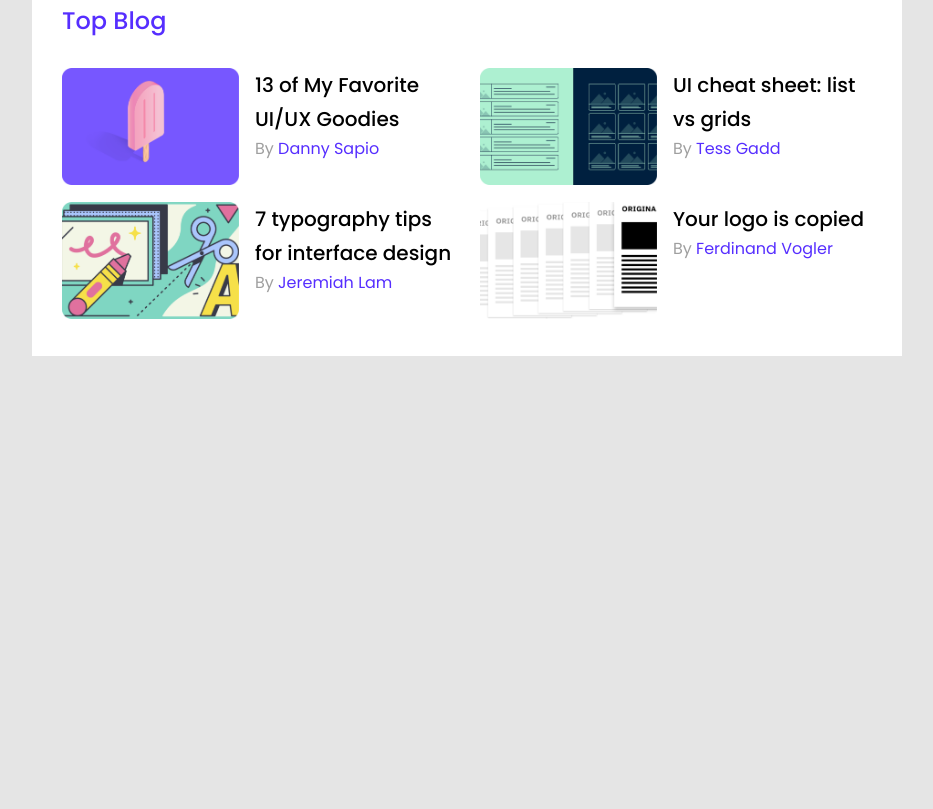
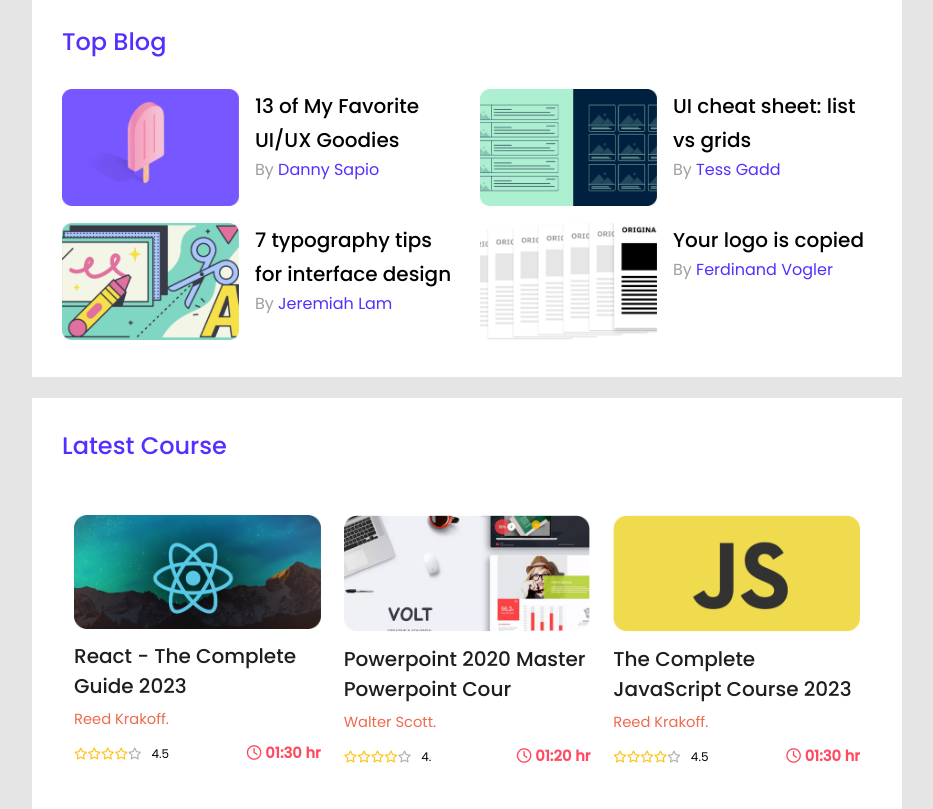
Before and after one commit to abumotaleb99/leader-board, a plain HTML site: page index.html in a window 1280 px wide. Shown: the part 306-1115 px from the top of the page, without its empty margins (173-1106 px from the left). Before the commit the page ends 800 px from the top, so only its background shows below. Drawn offline with Linux system fonts and the light colour scheme.

Commit message:
added latest courses

```diff
--- a/index.html
+++ b/index.html
@@ -5,7 +5,15 @@
     <meta http-equiv="X-UA-Compatible" content="IE=edge" />
     <meta name="viewport" content="width=device-width, initial-scale=1.0" />
     <title>Leader Board</title>
-    <!-- CSS link -->
+    <!-- Font Awesome Link -->
+    <link
+      rel="stylesheet"
+      href="https://cdnjs.cloudflare.com/ajax/libs/font-awesome/6.2.1/css/all.min.css"
+      integrity="sha512-MV7K8+y+gLIBoVD59lQIYicR65iaqukzvf/nwasF0nqhPay5w/9lJmVM2hMDcnK1OnMGCdVK+iQrJ7lzPJQd1w=="
+      crossorigin="anonymous"
+      referrerpolicy="no-referrer"
+    />
+    <!-- CSS Link -->
     <link rel="stylesheet" href="styles/style.css" />
   </head>
   <body>
@@ -93,6 +101,89 @@
         </div>
       </section>
       <!-- Top Player and Top Blog Section End -->
+
+      <!-- Latest Course Section Start -->
+      <section class="container">
+        <div class="latest-courses">
+          <h2 class="section-title">Latest Course</h2>
+          <div class="courses">
+            <div class="course">
+              <div class="course-banner">
+                <img src="images/courses/course-1.png" alt="" />
+              </div>
+              <div class="course-detail">
+                <h3 class="course-title">React - The Complete Guide 2023</h3>
+                <p class="course-author"><a href="">Reed Krakoff.</a></p>
+                <div class="course-info">
+                  <div class="ratings">
+                    <i class="fa-regular fa-star filled"></i>
+                    <i class="fa-regular fa-star filled"></i>
+                    <i class="fa-regular fa-star filled"></i>
+                    <i class="fa-regular fa-star filled"></i>
+                    <i class="fa-regular fa-star empty"></i>
+                    <p>4.5</p>
+                  </div>
+                  <div class="course-duration">
+                    <i class="fa-regular fa-clock"></i>
+                    01:30 hr
+                  </div>
+                </div>
+              </div>
+            </div>
+            <div class="course">
+              <div class="course-banner">
+                <img src="images/courses/course-2.png" alt="" />
+              </div>
+              <div class="course-detail">
+                <h3 class="course-title">
+                  Powerpoint 2020 Master Powerpoint Cour
+                </h3>
+                <p class="course-author"><a href="">Walter Scott.</a></p>
+                <div class="course-info">
+                  <div class="ratings">
+                    <i class="fa-regular fa-star filled"></i>
+                    <i class="fa-regular fa-star filled"></i>
+                    <i class="fa-regular fa-star filled"></i>
+                    <i class="fa-regular fa-star filled"></i>
+                    <i class="fa-regular fa-star empty"></i>
+                    <p>4.</p>
+                  </div>
+                  <div class="course-duration">
+                    <i class="fa-regular fa-clock"></i>
+                    01:20 hr
+                  </div>
+                </div>
+              </div>
+            </div>
+            <div class="course">
+              <div class="course-banner">
+                <img src="images/courses/course-3.png" alt="" />
+              </div>
+              <div class="course-detail">
+                <h3 class="course-title">
+                  The Complete JavaScript Course 2023
+                </h3>
+                <p class="course-author"><a href="">Reed Krakoff.</a></p>
+                <div class="course-info">
+                  <div class="ratings">
+                    <i class="fa-regular fa-star filled"></i>
+                    <i class="fa-regular fa-star filled"></i>
+                    <i class="fa-regular fa-star filled"></i>
+                    <i class="fa-regular fa-star filled"></i>
+                    <i class="fa-regular fa-star empty"></i>
+                    <p>4.5</p>
+                  </div>
+                  <div class="course-duration">
+                    <i class="fa-regular fa-clock"></i>
+                    01:30 hr
+                  </div>
+                </div>
+              </div>
+            </div>
+          </div>
+        </div>
+      </section>
+      <!-- Latest Course Section End -->
     </main>
   </body>
 </html>
--- a/styles/style.css
+++ b/styles/style.css
@@ -15,13 +15,15 @@
 
 main {
   display: flex;
-  justify-content: center;
+  flex-direction: column;
+  align-items: center;
 }
 
 .container {
   width: 870px;
   background-color: #fff;
   padding: 30px;
+  margin-top: 21px;
 }
 
 /* Top Players and Top Blogs Styles Start */
@@ -106,4 +108,123 @@
   font-size: 16px;
   font-weight: 400;
 }
-/* Top Players and Top Blogs Styles End */ ;
+/* Top Players and Top Blogs Styles End */
+
+/* Latest Course Styles Start */
+.latest-courses .section-title {
+  color: #562eff;
+  font-size: 24px;
+  font-weight: 500;
+  margin-bottom: 40px;
+}
+
+.courses {
+  display: grid;
+  grid-template-columns: repeat(3, 1fr);
+  grid-column-gap: 23px;
+  padding: 12px;
+}
+
+.courses .course-banner {
+  width: 100%;
+}
+
+.courses .course-banner img {
+  width: 100%;
+}
+
+.courses .course .course-title {
+  color: #1e1e1e;
+  font-size: 20.0336px;
+  font-weight: 500;
+  padding: 5px 0;
+}
+
+.courses .course .course-author a {
+  text-decoration: none;
+  color: #ed6b4f;
+  font-size: 14.6913px;
+  font-weight: 400;
+}
+
+.courses .course-info {
+  display: flex;
+  justify-content: space-between;
+  margin-top: 12px;
+}
+
+.courses .course-info .ratings {
+  display: flex;
+  align-items: center;
+}
+
+.courses .course .course-info .ratings .fa-star {
+  font-size: 12px;
+}
+
+.courses .course .course-info .ratings p {
+  font-size: 12px;
+  margin-left: 10px;
+}
+
+.courses .course .course-info .ratings .fa-star.filled {
+  color: #ffc014;
+}
+
+.courses .course .course-info .ratings .fa-star.empty {
+  color: #aeaeae;
+}
+
+.courses .course .course-info .course-duration {
+  color: #ff4a60;
+  font-size: 14.6913px;
+  font-weight: 600;
+}
+/* Latest Course Styles End */
+
+/* Media Queries */
+/* For Mobile Devices */
+@media only screen and (max-width: 688px) {
+  .container {
+    width: 100%;
+  }
+
+  .players,
+  .blogs,
+  .courses {
+    grid-template-columns: repeat(1, 1fr);
+  }
+
+  .blogs .blog {
+    flex-direction: column;
+    margin-bottom: 10px;
+  }
+
+  .blogs .blog .blog-info {
+    margin-left: 0px;
+  }
+
+  .courses {
+    padding-left: 0;
+  }
+
+  .courses .course {
+    margin-bottom: 20px;
+  }
+}
+
+/* For Tablet Devices */
+@media only screen and (min-width: 689px) and (max-width: 922px) {
+  .container {
+    width: 100%;
+  }
+
+  .players {
+    grid-template-columns: repeat(2, 1fr);
+  }
+
+  .courses {
+    grid-template-columns: repeat(2, 1fr);
+    grid-row-gap: 22px;
+  }
+}
```
